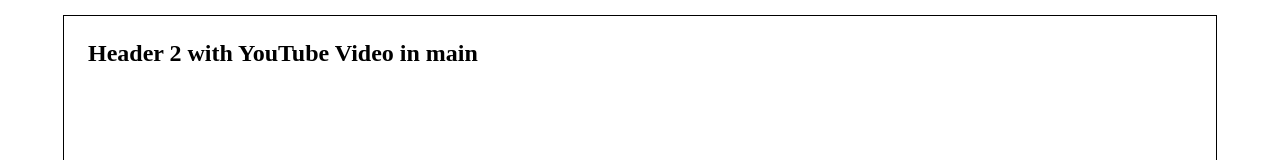
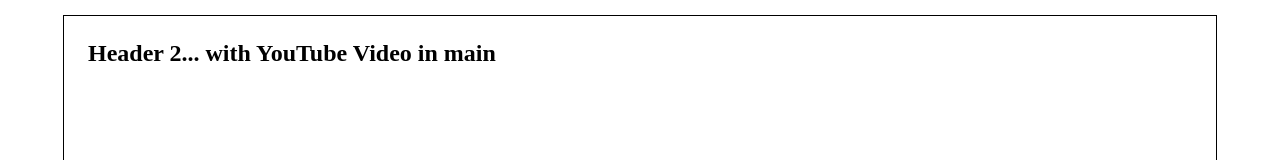
Before and after one commit to acmitchell/TestProject, a plain HTML site: page index.html in a window 1280 px wide. Shown: the top 160 px of the page. Drawn offline with Linux system fonts and the light colour scheme.

Commit message:
Update index.html
...

```diff
--- a/index.html
+++ b/index.html
@@ -39,7 +39,7 @@
         <link rel="icon" href="images/favicon.ico" type="image/gif" sizes="16x16">
 	</head>
     <body>
-        <header><h2>Header 2 with YouTube Video in main</h2></header>
+        <header><h2>Header 2... with YouTube Video in main</h2></header>
         <aside class="left"><h2>Aside1</h2></aside>
         <main><h2>Main content</h2>
             <iframe width="60%" height="200" src="https://www.youtube.com/embed/WEDndTCyGgU"
```
